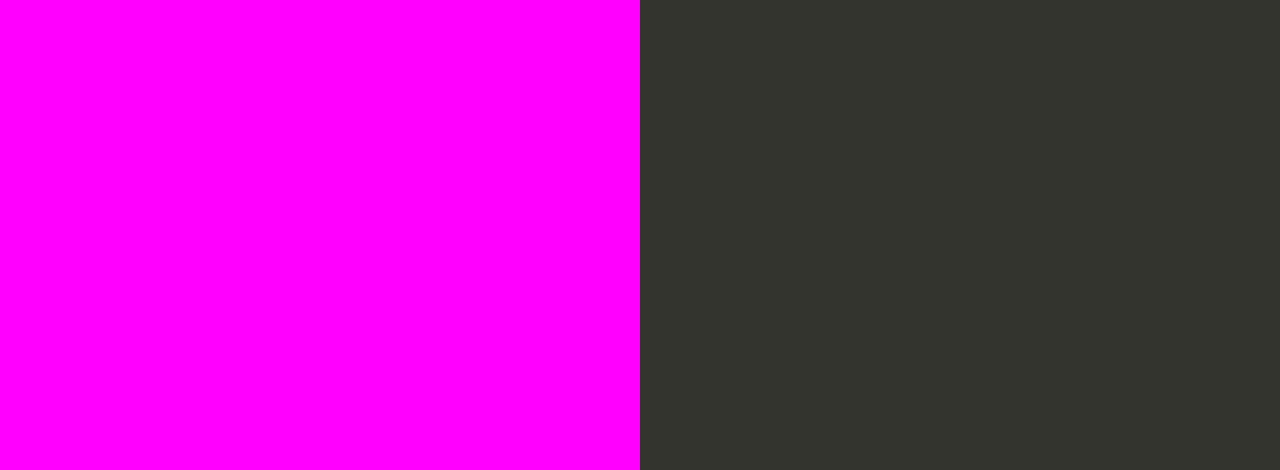
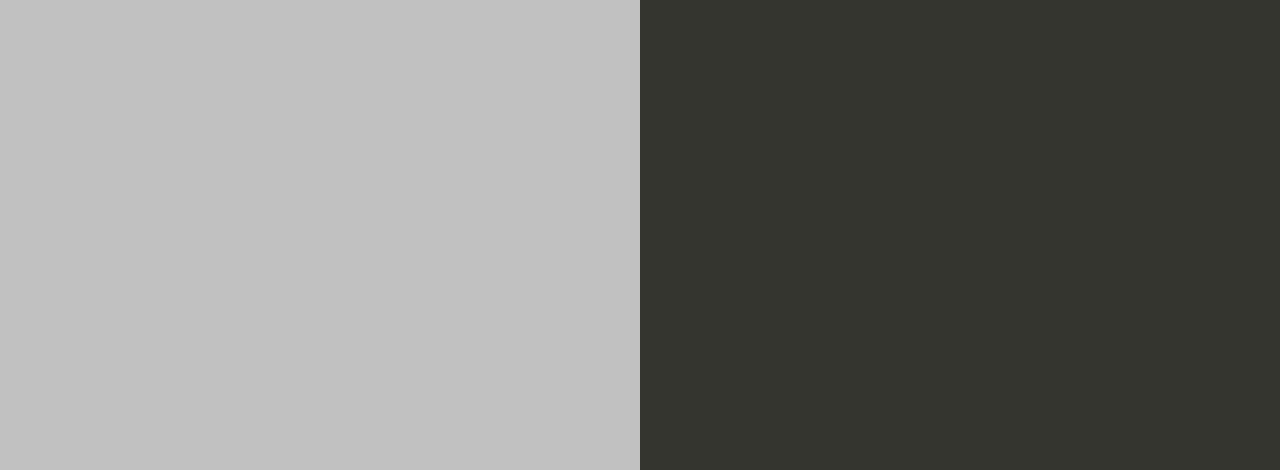
Before and after one commit to abommar/aws-nodejs-sample, a website: page index.html in a window 1280 px wide. Shown: the part 330-800 px from the top of the page. Drawn offline with Linux system fonts and the light colour scheme.

Commit message:
changeing colors again

```diff
--- a/index.html
+++ b/index.html
@@ -35,7 +35,7 @@
 
         text-align: right;
         padding-top: 11em;
-        background-color:magenta;
+        background-color:silver;
 
       }
       .textColumn p {
```
